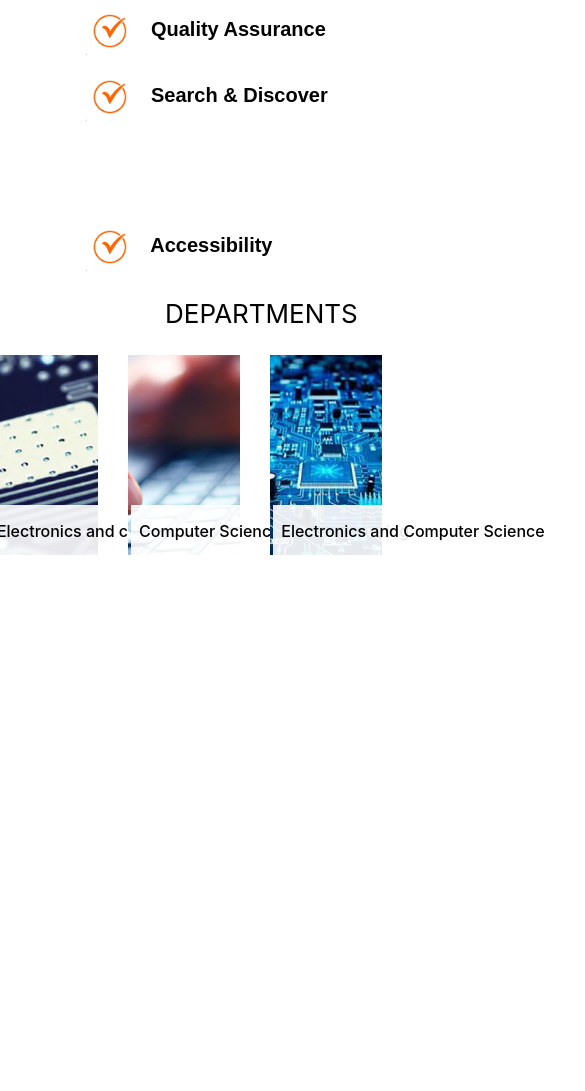
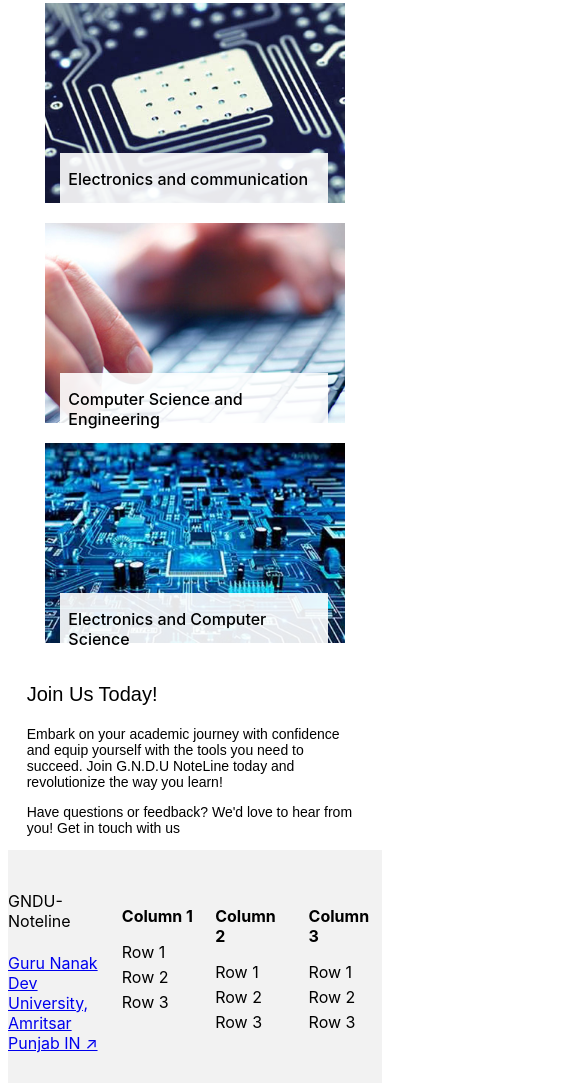
Before and after one commit to harleen001/gndu-noteline, a plain HTML site: page index.html in a window 390 px wide. Shown: the part 558-1649 px from the top of the page, 585 px wide, since content can reach past the window. Before the commit the page ends 1141 px from the top, so only its background shows below. Drawn offline with Linux system fonts and the light colour scheme; a web font is replaced by a local one.

Commit message:
landing-page-bottom

```diff
--- /dev/null
+++ b/assets/css/responsive_styling.css
@@ -0,0 +1,74 @@
+@media only screen and (max-width: 768px) {
+    /* Adjust styles for screens smaller than 768px width */
+    #heading {
+        font-size: 24px;
+        line-height: 36px;
+        margin-left: 5%;
+        margin-right: 5%;
+    }
+
+    .heading2 {
+        font-size: 18px;
+        margin-left: 5%;
+        margin-right: 5%;
+    }
+
+    #firstpara {
+        font-size: 14px;
+        margin-left: 5%;
+        margin-right: 5%;
+    }
+
+    #why-choose {
+        font-size: 20px;
+        margin-left: 5%;
+    }
+
+    .list-group {
+        display: block;
+        margin-left: 5%;
+        margin-right: 5%;
+    }
+
+    .logo-item {
+        display: block; /* Change display to block to stack items vertically */
+        padding: 10px; /* Add padding to create space around each item */
+    }
+
+    .logo-image {
+        width: 40px; /* Adjust logo size for smaller screens */
+        height: 40px; /* Adjust logo size for smaller screens */
+        margin-right: 0; /* Remove margin to fit within smaller space */
+        margin-bottom: 10px; /* Add margin between items */
+    }
+    .card-container {
+        margin-left: 0; /* Center the card-container */
+        width: 80%; /* Set the width to occupy most of the screen */
+    }
+
+    .card {
+        width: 100%; /* Make each card occupy the full width */
+    }
+
+    .overlay {
+        width: 260px;
+        margin-left: 5%;
+        margin-right: 2%;
+    }
+
+    #depthead {
+        font-size: 20px;
+        margin-left: 25%;
+    }
+
+    #joinus {
+        font-size: 20px;
+        margin-left: 5%;
+    }
+
+    #joinpara {
+        font-size: 14px;
+        margin-left: 5%;
+        margin-right: 5%;
+    }
+}
--- a/assets/css/style.css
+++ b/assets/css/style.css
@@ -15,7 +15,6 @@
     margin-right: 10%;
 }
 #firstpara{
-
     font-family: 'Abhaya Libre', sans-serif;
     font-weight: 400;
     font-size: 16px;
@@ -31,6 +30,8 @@
 }
 .list-group {
 display: flex;
+width: 900px;
+
 flex-wrap: wrap;
 margin-left: 10%;
 
@@ -39,7 +40,7 @@ font-weight: 600;
 gap: 100px; /* Adjust the gap between items */
 }
 .list-group-item {
-font-size: 20px;
+font-size: 18px;
 flex: 1;
 list-style-type: none;
 }
@@ -101,3 +102,70 @@ height: 50px;
 
     font-weight: 500;
 }
+
+#joinus{
+    font-family: 'Inria Serif', sans-serif;
+    font-size: 30px;
+    margin-left:15% ;
+    font-weight: 400;
+}
+
+#joinpara{
+    font-family: 'Abhaya Libre Medium', sans-serif;
+    margin-left:15% ;
+     margin-right: 20%;
+    font-size: 20px;
+}
+
+
+
+
+footer {
+    background-color: #f2f2f2;
+    padding: 20px 0;
+    font-family: 'Inter', sans-serif;
+}
+
+.container {
+    display: flex;
+    justify-content: space-between;
+    align-items: center;
+    flex-wrap: wrap;
+    max-width: 1200px;
+    margin: 0 auto;
+}
+
+.left-section {
+    flex: 1;
+}
+
+.left-section h4 {
+    margin-bottom: 10px;
+}
+
+
+.right-section {
+    display: flex;
+}
+
+.column {
+    flex: 1;
+    margin-right: 20px;
+}
+
+.column:last-child {
+    margin-right: 0;
+}
+
+.column h4 {
+    margin-bottom: 10px;
+}
+
+.column ul {
+    list-style-type: none;
+    padding: 0;
+}
+
+.column ul li {
+    margin-bottom: 5px;
+}
--- a/index.html
+++ b/index.html
@@ -7,7 +7,10 @@
     <link href="https://fonts.cdnfonts.com/css/abhaya-libre-2" rel="stylesheet">
     <link href="https://fonts.cdnfonts.com/css/calibri-light" rel="stylesheet">
     <link href="https://fonts.cdnfonts.com/css/inter" rel="stylesheet">
+    <link href="https://fonts.cdnfonts.com/css/inria-serif" rel="stylesheet">
+    <link rel="stylesheet" href="https://cdnjs.cloudflare.com/ajax/libs/font-awesome/4.7.0/css/font-awesome.min.css">
     <link rel="stylesheet" href="assets/css/style.css">
+    <link rel="stylesheet" href="assets/css/responsive_styling.css">
 
 
 </head>
@@ -25,13 +28,13 @@
         <section class="mt-5">
             <p id="why-choose" class="why-choose-title mb-4">Why Choose G.N.D.U NoteLine?</p>
             <div class="row">
-                <div class="col-md-6">
+                <div class="col-md-3">
                     <ul class="list-group">
                         <li class="list-group-item"><img src="assets/images/tick.png" alt="Tick"> Extensive Collection</li>
                         <li class="list-group-item"><img src="assets/images/tick.png" alt="Tick"> Quality Assurance</li>
                     </ul>
                 </div>
-                <div class="col-md-6">
+                <div class="col-md-3">
                     <ul class="list-group">
                         <li class="list-group-item"><img src="assets/images/tick.png" alt="Tick"> Search & Discover</li>
                         <li class="list-group-item"><img src="assets/images/tick.png" alt="Tick"> Accessibility</li>
@@ -69,6 +72,46 @@
             </div>
         </div>
     </div>
+    <p id="joinus">Join Us Today!</p>
+    <p id="joinpara">Embark on your academic journey with confidence and equip yourself with the tools you need to succeed. Join G.N.D.U NoteLine today and revolutionize the way you learn!</p>
+    <p id="joinpara">Have questions or feedback? We'd love to hear from you! Get in touch with us</p>
+
+
+
+    <footer>
+        <div class="container">
+            <div class="left-section">
+                <h4 style="font-weight: 400;">GNDU-Noteline</h4>
+                <h4 style="font-weight: 400;"><a href="https://www.google.com/maps/search/guru+nanak+dev+university+amritsar/@31.6327122,74.8235175,17z/data=!3m1!4b1?entry=ttu">Guru Nanak Dev University, Amritsar Punjab IN ↗</a></h4>
+            </div>
+            <div class="right-section">
+                <div class="column">
+                    <h4>Column 1</h4>
+                    <ul>
+                        <li>Row 1</li>
+                        <li>Row 2</li>
+                        <li>Row 3</li>
+                    </ul>
+                </div>
+                <div class="column">
+                    <h4>Column 2</h4>
+                    <ul>
+                        <li>Row 1</li>
+                        <li>Row 2</li>
+                        <li>Row 3</li>
+                    </ul>
+                </div>
+                <div class="column">
+                    <h4>Column 3</h4>
+                    <ul>
+                        <li>Row 1</li>
+                        <li>Row 2</li>
+                        <li>Row 3</li>
+                    </ul>
+                </div>
+            </div>
+        </div>
+    </footer>
 
 </body>
 </html>
```
